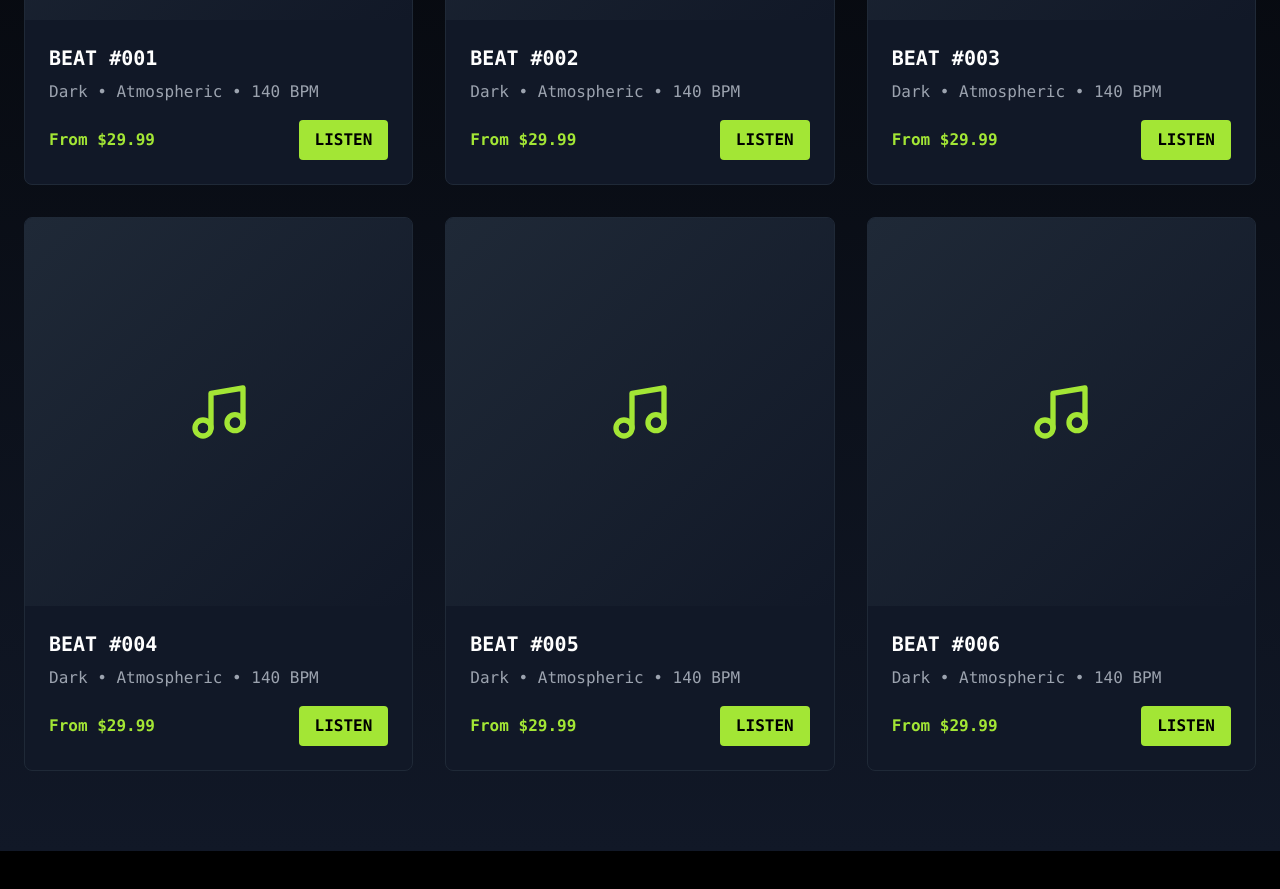
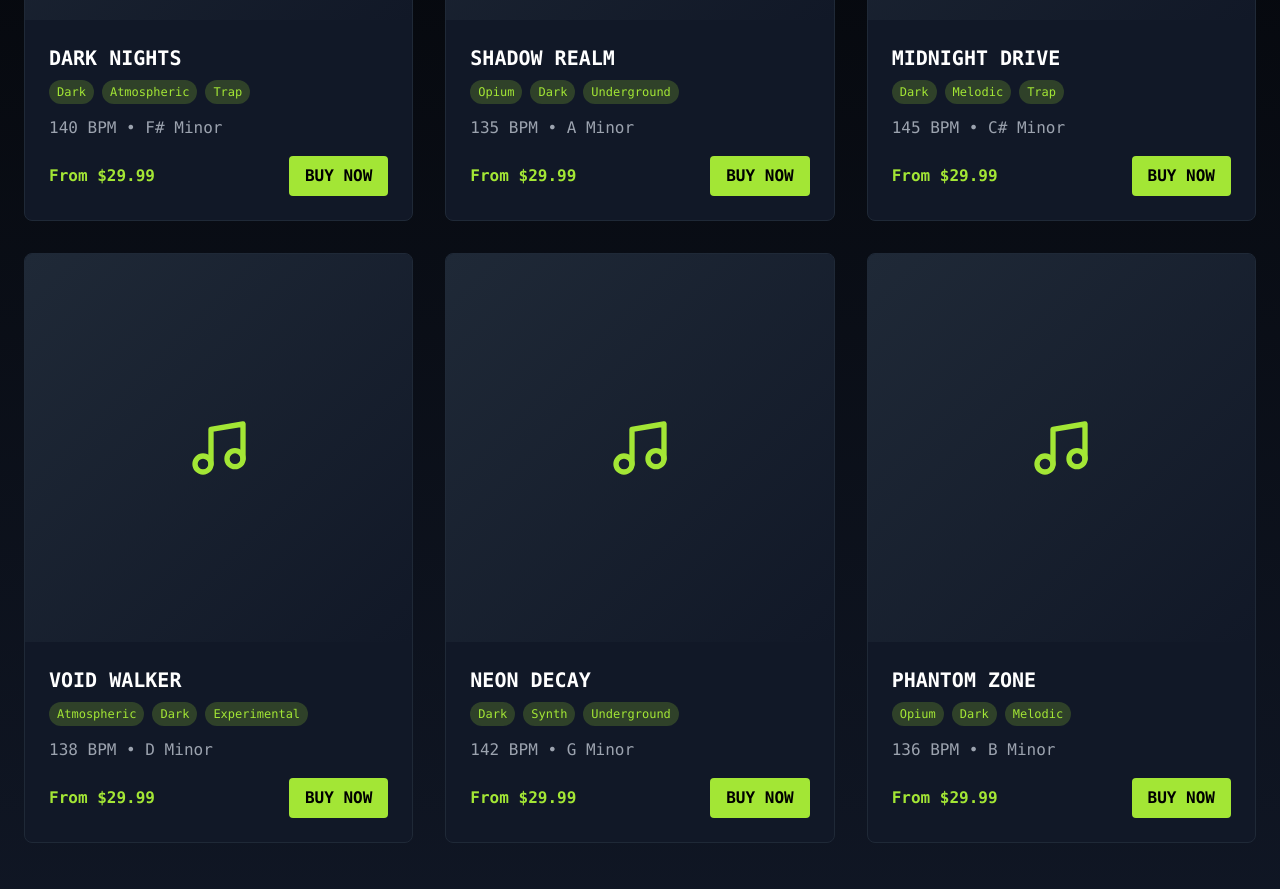
Before and after one commit to kylekgwatalala/ipmbeatstore, a React (Vite) app: page / in a window 1280 px wide. Shown: the part 1460-2349 px from the top of the page. Built offline with nearby package versions, Linux system fonts and the light colour scheme.

Commit message:
IPM BEATSTORE with Beat Previews and Custom Beats Info

```diff
--- a/src/App.tsx
+++ b/src/App.tsx
@@ -1,5 +1,5 @@
 import React from 'react';
-import { Music, Mail, Instagram, Download, Crown, Zap, Infinity } from 'lucide-react';
+import { Music, Mail, Instagram, Download, Crown, Zap, Infinity, MessageCircle } from 'lucide-react';
 
 function App() {
   const licenses = [
@@ -37,6 +37,64 @@ function App() {
     }
   ];
 
+  // Featured beats from BeatStars
+  const beats = [
+    {
+      id: 1,
+      name: "DARK NIGHTS",
+      bpm: 140,
+      key: "F# Minor",
+      tags: ["Dark", "Atmospheric", "Trap"],
+      preview: "https://www.soundjay.com/misc/sounds/bell-ringing-05.wav", // Placeholder - replace with actual preview URLs
+      beatstarsUrl: "https://beatstars.com/ipmbaby"
+    },
+    {
+      id: 2,
+      name: "SHADOW REALM",
+      bpm: 135,
+      key: "A Minor",
+      tags: ["Opium", "Dark", "Underground"],
+      preview: "https://www.soundjay.com/misc/sounds/bell-ringing-05.wav", // Placeholder
+      beatstarsUrl: "https://beatstars.com/ipmbaby"
+    },
+    {
+      id: 3,
+      name: "MIDNIGHT DRIVE",
+      bpm: 145,
+      key: "C# Minor",
+      tags: ["Dark", "Melodic", "Trap"],
+      preview: "https://www.soundjay.com/misc/sounds/bell-ringing-05.wav", // Placeholder
+      beatstarsUrl: "https://beatstars.com/ipmbaby"
+    },
+    {
+      id: 4,
+      name: "VOID WALKER",
+      bpm: 138,
+      key: "D Minor",
+      tags: ["Atmospheric", "Dark", "Experimental"],
+      preview: "https://www.soundjay.com/misc/sounds/bell-ringing-05.wav", // Placeholder
+      beatstarsUrl: "https://beatstars.com/ipmbaby"
+    },
+    {
+      id: 5,
+      name: "NEON DECAY",
+      bpm: 142,
+      key: "G Minor",
+      tags: ["Dark", "Synth", "Underground"],
+      preview: "https://www.soundjay.com/misc/sounds/bell-ringing-05.wav", // Placeholder
+      beatstarsUrl: "https://beatstars.com/ipmbaby"
+    },
+    {
+      id: 6,
+      name: "PHANTOM ZONE",
+      bpm: 136,
+      key: "B Minor",
+      tags: ["Opium", "Dark", "Melodic"],
+      preview: "https://www.soundjay.com/misc/sounds/bell-ringing-05.wav", // Placeholder
+      beatstarsUrl: "https://beatstars.com/ipmbaby"
+    }
+  ];
+
   return (
     <div className="min-h-screen bg-black text-white font-mono">
       {/* Header */}
@@ -52,6 +110,7 @@ function App() {
             <nav className="hidden md:flex space-x-8">
               <a href="#beats" className="text-gray-300 hover:text-lime-400 transition-colors">BEATS</a>
               <a href="#pricing" className="text-gray-300 hover:text-lime-400 transition-colors">PRICING</a>
+              <a href="#custom" className="text-gray-300 hover:text-lime-400 transition-colors">CUSTOM</a>
               <a href="#contact" className="text-gray-300 hover:text-lime-400 transition-colors">CONTACT</a>
             </nav>
           </div>
@@ -121,34 +180,143 @@ function App() {
           </div>
 
           <div className="grid grid-cols-1 md:grid-cols-2 lg:grid-cols-3 gap-8">
-            {[1, 2, 3, 4, 5, 6].map((beat) => (
-              <div key={beat} className="group bg-gray-900 rounded-lg overflow-hidden border border-gray-800 hover:border-lime-400/50 transition-all duration-300">
-                <div className="aspect-square bg-gradient-to-br from-gray-800 to-gray-900 p-8 flex items-center justify-center">
+            {beats.map((beat) => (
+              <div key={beat.id} className="group bg-gray-900 rounded-lg overflow-hidden border border-gray-800 hover:border-lime-400/50 transition-all duration-300">
+                <div className="aspect-square bg-gradient-to-br from-gray-800 to-gray-900 p-8 flex items-center justify-center relative">
                   <Music className="w-16 h-16 text-lime-400 group-hover:scale-110 transition-transform" />
+
+                  {/* Audio Preview */}
+                  <div className="absolute bottom-4 left-4 right-4">
+                    <audio
+                      controls
+                      className="w-full h-8 opacity-0 group-hover:opacity-100 transition-opacity duration-300"
+                      style={{
+                        filter: 'invert(1) hue-rotate(90deg)',
+                        background: 'transparent'
+                      }}
+                    >
+                      <source src={beat.preview} type="audio/wav" />
+                      Your browser does not support the audio element.
+                    </audio>
+                  </div>
                 </div>
+
                 <div className="p-6">
-                  <h4 className="text-xl font-bold text-white mb-2">BEAT #{beat.toString().padStart(3, '0')}</h4>
-                  <p className="text-gray-400 mb-4">Dark • Atmospheric • 140 BPM</p>
+                  <h4 className="text-xl font-bold text-white mb-2">{beat.name}</h4>
+                  <div className="flex flex-wrap gap-2 mb-3">
+                    {beat.tags.map((tag, index) => (
+                      <span key={index} className="px-2 py-1 bg-lime-400/20 text-lime-400 text-xs rounded-full">
+                        {tag}
+                      </span>
+                    ))}
+                  </div>
+                  <p className="text-gray-400 mb-4">{beat.bpm} BPM • {beat.key}</p>
                   <div className="flex justify-between items-center">
                     <span className="text-lime-400 font-bold">From $29.99</span>
                     <a
-                      href="https://beatstars.com/ipmbaby"
+                      href={beat.beatstarsUrl}
                       target="_blank"
                       rel="noopener noreferrer"
                       className="px-4 py-2 bg-lime-400 text-black font-bold rounded hover:bg-lime-300 transition-colors"
                     >
-                      LISTEN
+                      BUY NOW
                     </a>
                   </div>
                 </div>
               </div>
             ))}
           </div>
+
+          <div className="text-center mt-12">
+            <a
+              href="https://beatstars.com/ipmbaby"
+              target="_blank"
+              rel="noopener noreferrer"
+              className="inline-flex items-center gap-2 px-8 py-4 bg-gray-800 text-lime-400 font-bold rounded-lg border border-lime-400/50 hover:bg-lime-400 hover:text-black transition-all duration-300"
+            >
+              VIEW ALL BEATS ON BEATSTARS
+              <Music className="w-5 h-5" />
+            </a>
+          </div>
+        </div>
+      </section>
+
+      {/* Custom Beats Section */}
+      <section id="custom" className="py-20 bg-black">
+        <div className="container mx-auto px-6">
+          <div className="max-w-4xl mx-auto text-center">
+            <h3 className="text-4xl md:text-5xl font-bold mb-4 text-white">
+              CUSTOM <span className="text-lime-400">BEATS</span>
+            </h3>
+            <div className="w-24 h-1 bg-lime-400 mx-auto mb-8"></div>
+
+            <div className="bg-gray-900 rounded-lg p-8 md:p-12 border border-gray-800">
+              <div className="mb-8">
+                <MessageCircle className="w-16 h-16 text-lime-400 mx-auto mb-6" />
+                <h4 className="text-2xl font-bold text-white mb-4">NEED SOMETHING UNIQUE?</h4>
+                <p className="text-gray-300 text-lg leading-relaxed mb-8">
+                  Looking for a custom beat tailored specifically to your vision? IPM creates personalized dark, atmospheric beats that match your exact style and requirements.
+                </p>
+              </div>
+
+              <div className="grid grid-cols-1 md:grid-cols-3 gap-6 mb-8">
+                <div className="text-center">
+                  <div className="w-12 h-12 bg-lime-400/20 rounded-lg flex items-center justify-center mx-auto mb-3">
+                    <Music className="w-6 h-6 text-lime-400" />
+                  </div>
+                  <h5 className="text-white font-bold mb-2">PERSONALIZED</h5>
+                  <p className="text-gray-400 text-sm">Beats crafted to your specifications</p>
+                </div>
+                <div className="text-center">
+                  <div className="w-12 h-12 bg-lime-400/20 rounded-lg flex items-center justify-center mx-auto mb-3">
+                    <Crown className="w-6 h-6 text-lime-400" />
+                  </div>
+                  <h5 className="text-white font-bold mb-2">EXCLUSIVE</h5>
+                  <p className="text-gray-400 text-sm">100% ownership guaranteed</p>
+                </div>
+                <div className="text-center">
+                  <div className="w-12 h-12 bg-lime-400/20 rounded-lg flex items-center justify-center mx-auto mb-3">
+                    <Zap className="w-6 h-6 text-lime-400" />
+                  </div>
+                  <h5 className="text-white font-bold mb-2">FAST DELIVERY</h5>
+                  <p className="text-gray-400 text-sm">Quick turnaround times</p>
+                </div>
+              </div>
+
+              <div className="bg-gray-800 rounded-lg p-6 mb-8">
+                <h5 className="text-lime-400 font-bold mb-3">CUSTOM BEAT PROCESS:</h5>
+                <ul className="text-gray-300 space-y-2 text-left">
+                  <li className="flex items-center">
+                    <div className="w-2 h-2 bg-lime-400 rounded-full mr-3"></div>
+                    Send reference tracks and describe your vision
+                  </li>
+                  <li className="flex items-center">
+                    <div className="w-2 h-2 bg-lime-400 rounded-full mr-3"></div>
+                    Discuss pricing and timeline
+                  </li>
+                  <li className="flex items-center">
+                    <div className="w-2 h-2 bg-lime-400 rounded-full mr-3"></div>
+                    Receive your custom beat with stems
+                  </li>
+                </ul>
+              </div>
+
+              <a
+                href="https://instagram.com/thobo.moyo"
+                target="_blank"
+                rel="noopener noreferrer"
+                className="inline-flex items-center gap-3 px-8 py-4 bg-lime-400 text-black font-bold text-lg rounded-lg hover:bg-lime-300 transition-all duration-300 transform hover:scale-105"
+              >
+                <Instagram className="w-6 h-6" />
+                DM @THOBO.MOYO FOR CUSTOM BEATS
+              </a>
+            </div>
+          </div>
         </div>
       </section>
 
       {/* Pricing Section */}
-      <section id="pricing" className="py-20 bg-black">
+      <section id="pricing" className="py-20 bg-gradient-to-b from-black to-gray-900">
         <div className="container mx-auto px-6">
           <div className="text-center mb-16">
             <h3 className="text-4xl md:text-5xl font-bold mb-4 text-white">
```
